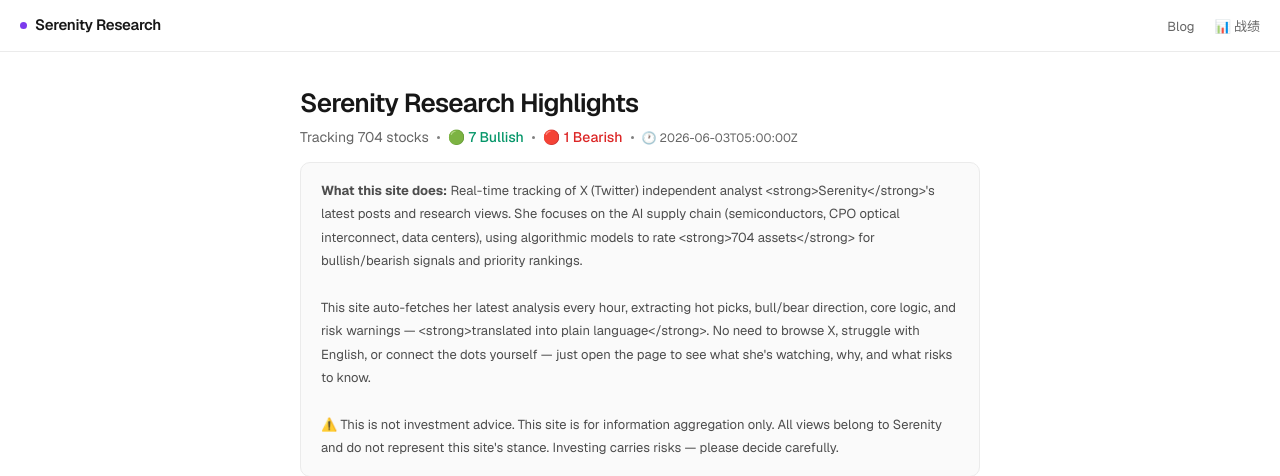
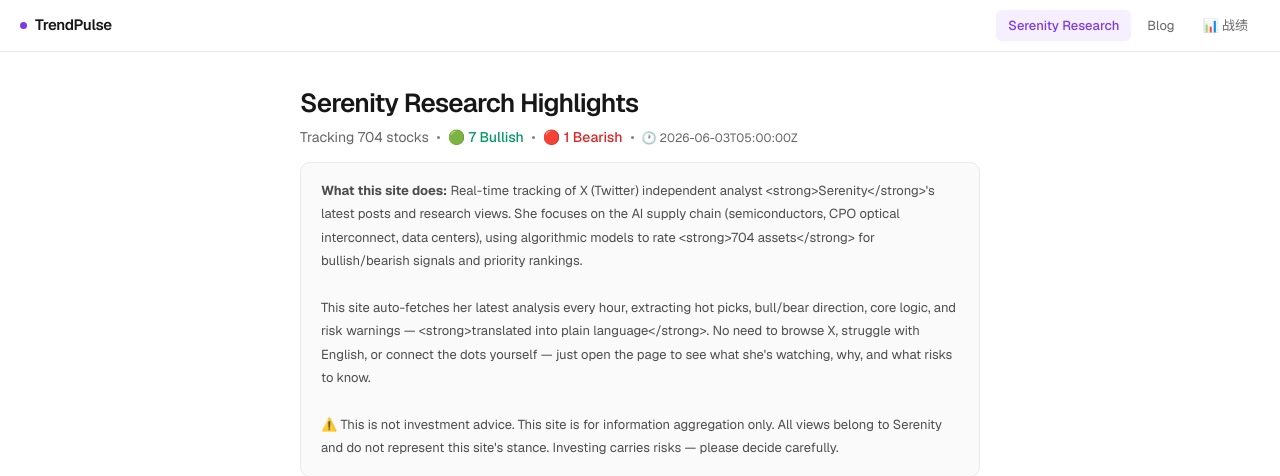
Before and after one commit to darkotan/trendpulse, a Flask app: page / in a window 1280 px wide. Shown: the top 476 px of the page. Run offline with Flask 3, Linux system fonts and the light colour scheme.

Commit message:
fix: header nav redesign - TrendPulse brand + clear nav buttons
- Logo: TrendPulse (home link)
- Nav: Serenity Research / Blog / 战绩 as distinct pill buttons
- Active state: purple highlight on current page
- Removed confusing header-actions style

```diff
--- a/templates/serenity_home.html
+++ b/templates/serenity_home.html
@@ -42,8 +42,10 @@
     header{position:sticky;top:0;z-index:100;background:rgba(255,255,255,.95);backdrop-filter:blur(12px);border-bottom:1px solid var(--gray-100);padding:0 20px;height:52px;display:flex;align-items:center;justify-content:space-between}
     .logo{font-size:15px;font-weight:600;letter-spacing:-0.32px;color:var(--black);text-decoration:none;display:flex;align-items:center;gap:8px}
     .logo-dot{width:7px;height:7px;border-radius:50%;background:var(--accent)}
-    .header-actions a{font-size:13px;color:var(--gray-500);text-decoration:none;margin-left:16px}
-    .header-actions a:hover{color:var(--black)}
+    .header-nav{display:flex;align-items:center;gap:4px}
+    .nav-link{font-size:13px;color:var(--gray-500);text-decoration:none;padding:6px 12px;border-radius:6px;transition:all .15s}
+    .nav-link:hover{color:var(--black);background:var(--gray-50)}
+    .nav-link.active{color:var(--accent);background:rgba(124,58,237,.08);font-weight:500}
 
     .container{max-width:720px;margin:0 auto;padding:32px 20px}
 
@@ -124,11 +126,12 @@
 <body>
 {% set t = T %}
   <header>
-    <a href="/" class="logo"><span class="logo-dot"></span>{{ t.brand }}</a>
-    <div class="header-actions">
-      <a href="/blog">{{ t.blog }}</a>
-      <a href="/performance">📊 战绩</a>
-    </div>
+    <a href="/" class="logo"><span class="logo-dot"></span>TrendPulse</a>
+    <nav class="header-nav">
+      <a href="/serenity" class="nav-link active">{{ t.brand }}</a>
+      <a href="/blog" class="nav-link">{{ t.blog }}</a>
+      <a href="/performance" class="nav-link">📊 战绩</a>
+    </nav>
   </header>
 
   <div class="container">
```
